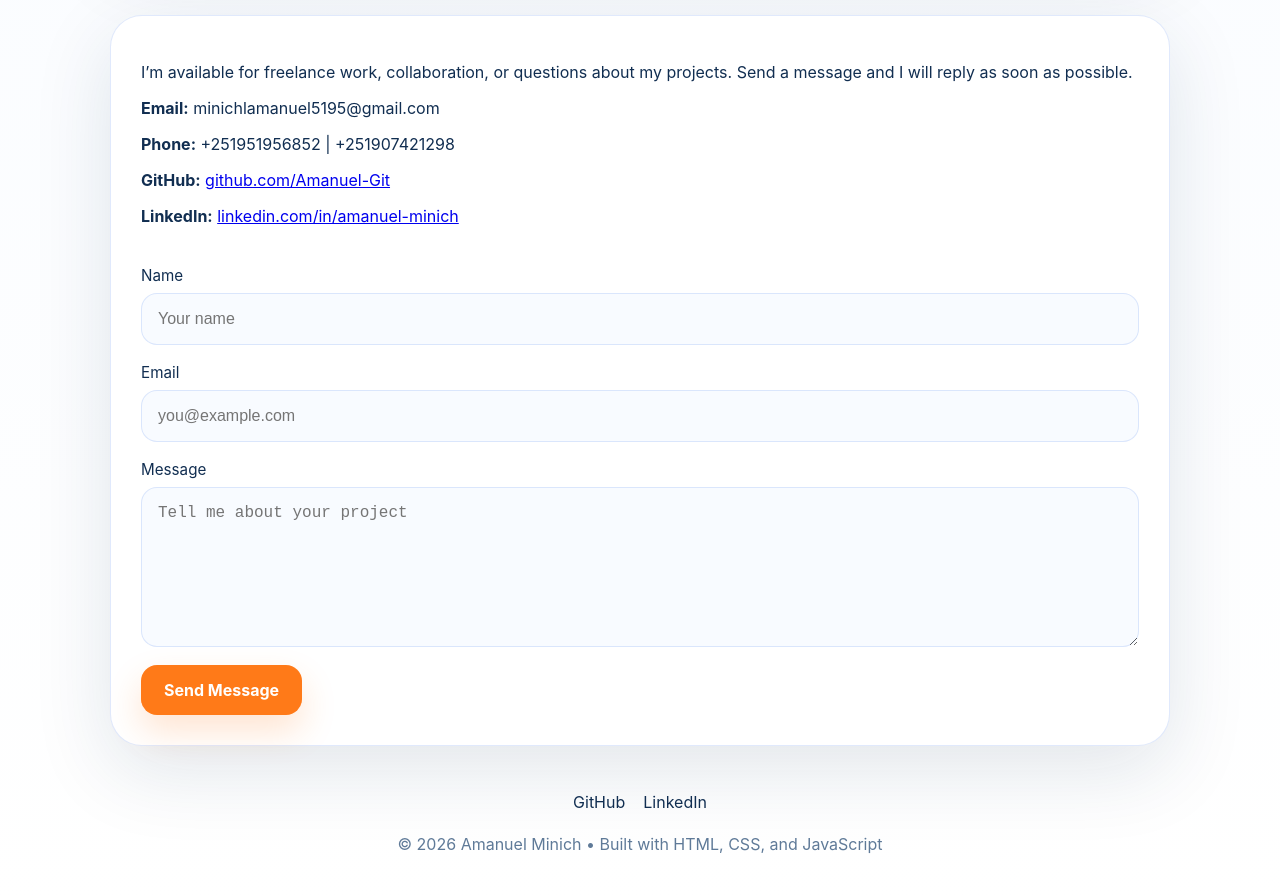
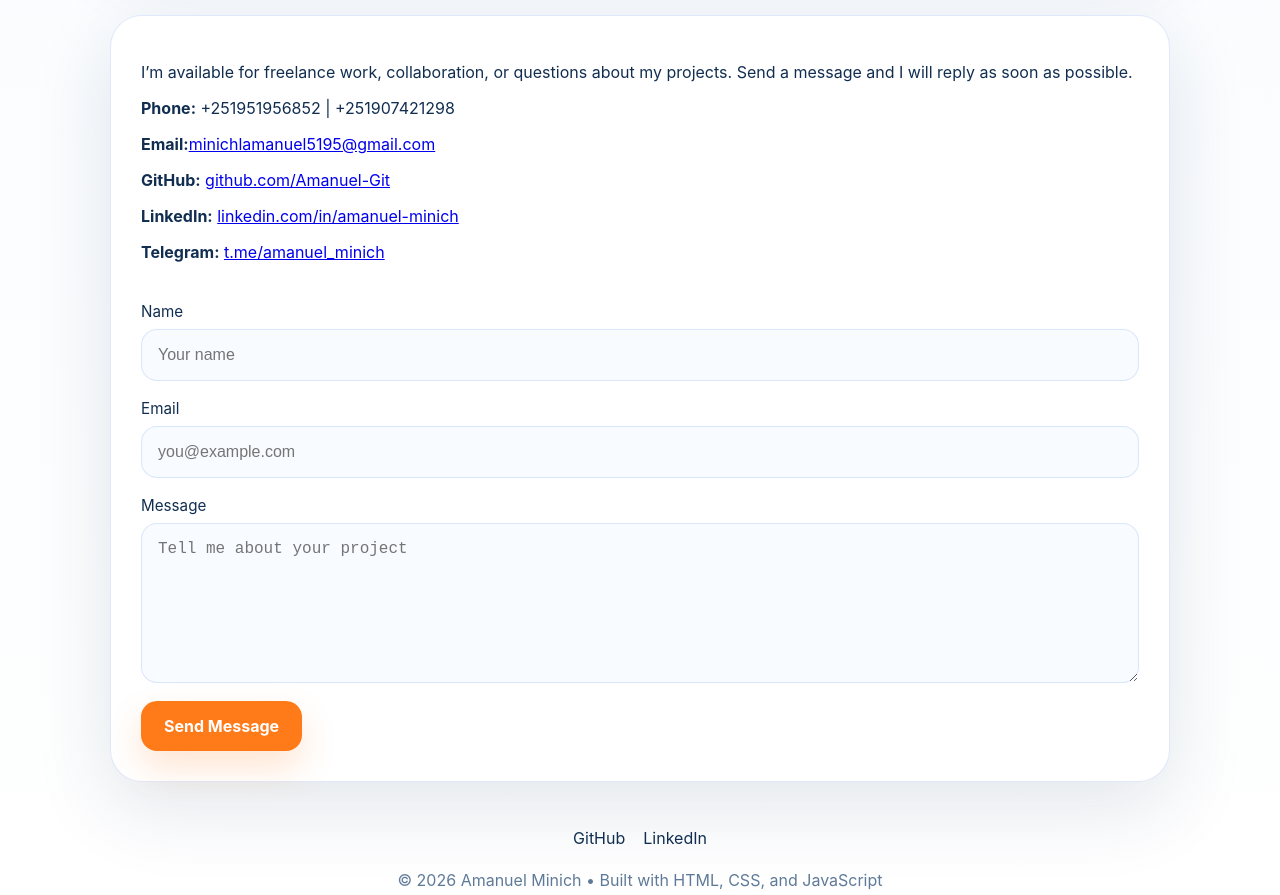
Before and after one commit to Amanuel-Git/Portfolio, a plain HTML site: page index.html in a window 1280 px wide. Shown: the part 2346-3241 px from the top of the page. Drawn offline with nearby package versions, Linux system fonts and the light colour scheme.

Commit message:
update something in contact page

```diff
--- a/index.html
+++ b/index.html
@@ -147,10 +147,11 @@
               I’m available for freelance work, collaboration, or questions about my projects.
               Send a message and I will reply as soon as possible.
             </p>
-            <p><strong>Email:</strong> minichlamanuel5195@gmail.com</p>
-            <p><strong>Phone:</strong> +251951956852 | +251907421298</p>
+           <p><strong>Phone:</strong> +251951956852 | +251907421298</p>
+            <p><strong>Email:</strong><a href="mailto:minichlamanuel5195@gmail.com" target="_blank" rel="noreferrer">minichlamanuel5195@gmail.com</a></p>
             <p><strong>GitHub:</strong> <a href="https://github.com/Amanuel-Git" target="_blank" rel="noreferrer">github.com/Amanuel-Git</a></p>
             <p><strong>LinkedIn:</strong> <a href="https://www.linkedin.com/in/amanuel-minich" target="_blank" rel="noreferrer">linkedin.com/in/amanuel-minich</a></p>
+            <p><strong>Telegram:</strong> <a href="https://t.me/Forever_W18" target="_blank" rel="noreferrer">t.me/amanuel_minich</a></p>
           </div>
           <form class="contact-form" id="contactForm" novalidate>
             <div class="input-group">
```
